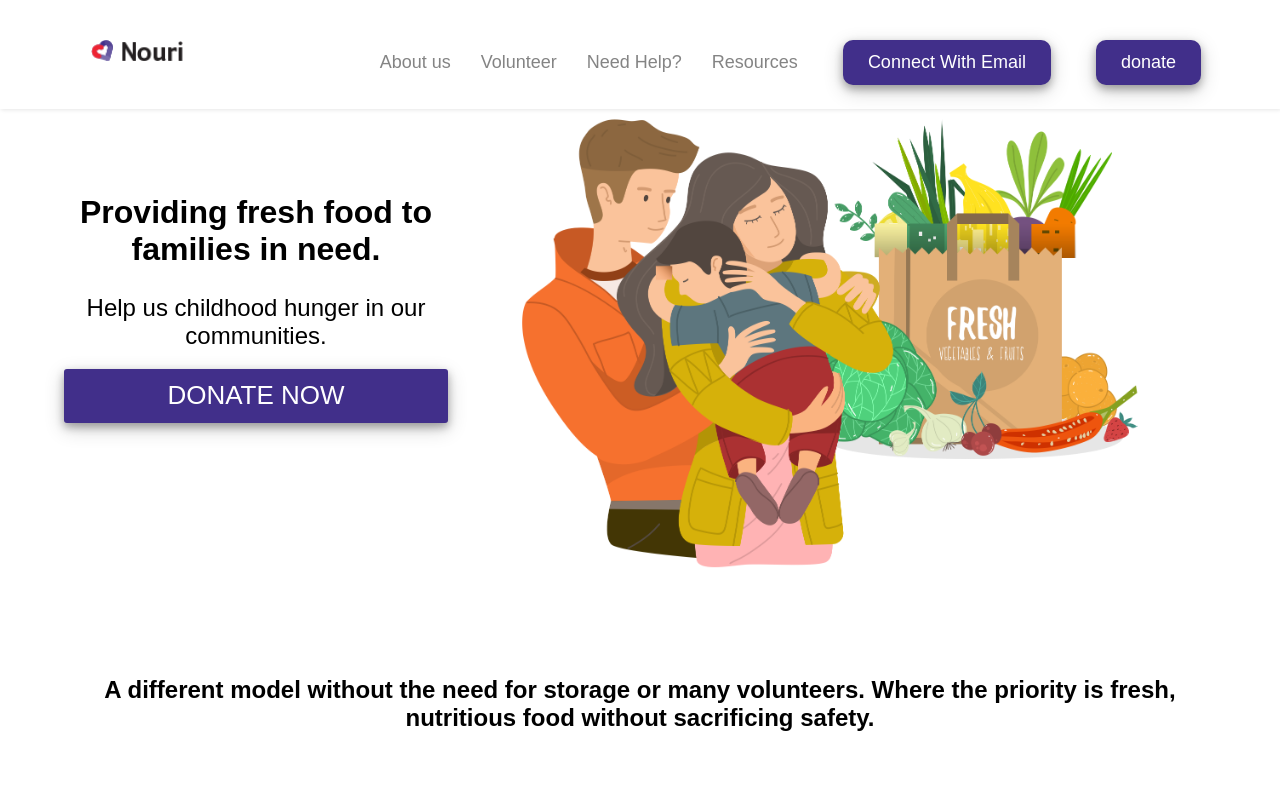
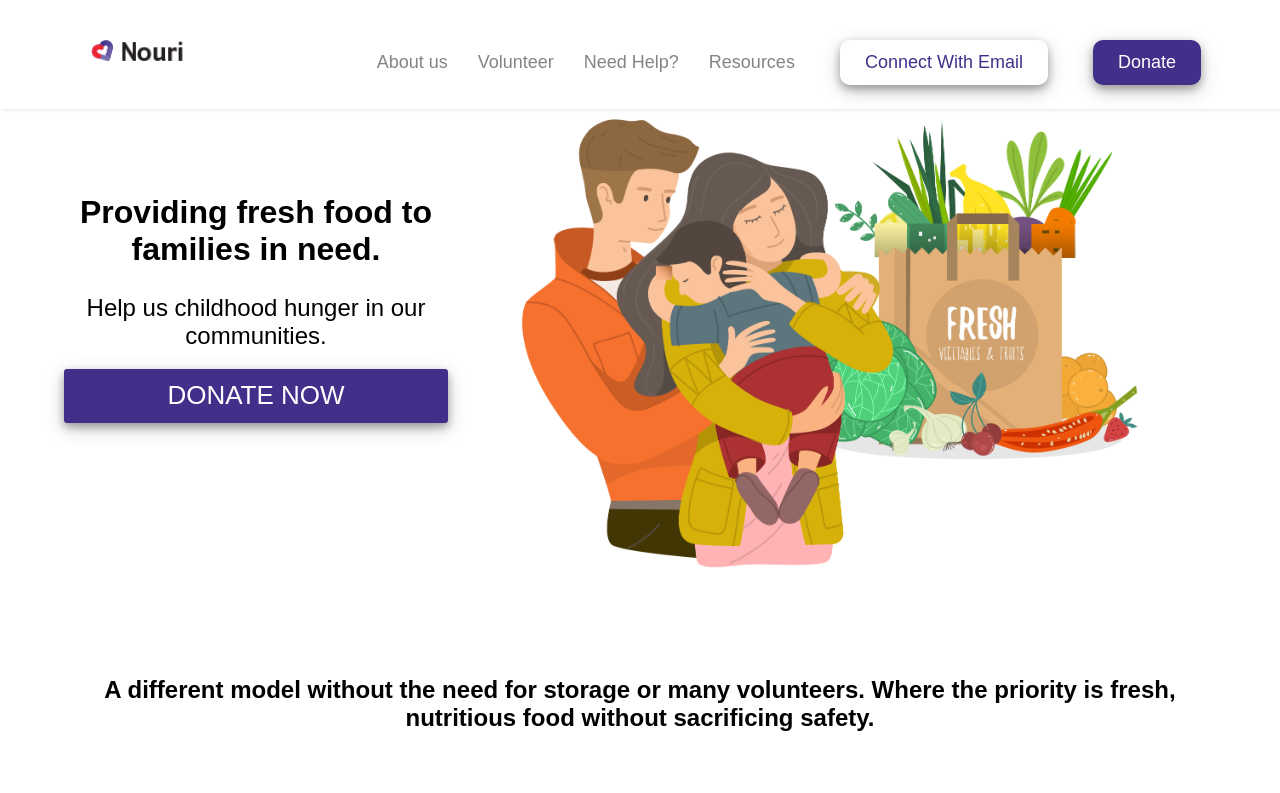
Before and after one commit to nourimeals/website, a React app: page / in a window 1280 px wide. Shown: the top 793 px of the page. Built offline with nearby package versions, Linux system fonts and the light colour scheme; a web font is replaced by a local one.

Commit message:
E-mail button is now white with purple font

```diff
--- a/src/components/common/header/header.jsx
+++ b/src/components/common/header/header.jsx
@@ -41,11 +41,11 @@ export const Header = () => {
             <li><a href='https://github.com/nourimeals/documents/tree/master/Webinars' target='_blank' rel='noopener noreferrer'>Resources</a></li>
             {/* adds div to only smaller || "mobile" devices that allows users to access MailerLite form */}
             <li><div className={navClass}><a onClick={(e) => handlePopUp(e)}>Connect With Email</a></div>
-              <button onClick={(e) => handlePopUp(e)} className='btn-container'>Connect With Email</button>
+              <button onClick={(e) => handlePopUp(e)} className='btn-container-email'>Connect With Email</button>
             </li>
             {/* passing the variable POPUPDISPLAY and the setState function popUP via props */}
             <li>
-              <a href='https://donorbox.org/nouri' target='_blank' rel='noopener noreferrer'><button className='btn-container'>donate</button></a>
+              <a href='https://donorbox.org/nouri' target='_blank' rel='noopener noreferrer'><button className='btn-container'>Donate</button></a>
             </li>
           </ul>
 
--- a/src/components/common/header/header.scss
+++ b/src/components/common/header/header.scss
@@ -172,6 +172,29 @@ header {
 
   }
 
+  .btn-container-email {
+    display: none;
+
+    /* large devices -- desktops screen sizes 992px and above */
+    @media only screen and (min-width: 992px) {
+      display: inline;
+      padding: 12px 25px 12px 25px;
+      margin-left: 15px;
+      background-color: #fff;
+      color: $header-btn-color;
+      border-radius: 10px;
+      border: none;
+      font-weight: 500;
+      cursor: pointer;
+      box-shadow: 0 4px 8px 0 rgba(0, 0, 0, 0.3), 0 6px 20px 0 rgba(0, 0, 0, 0.19);
+
+      &:hover {
+        transform: scale(.98)
+      }
+    }
+
+
+  }
 
 }
 
```
Also changed, not shown: 1 other file (tests, documents, lock files or other folders).
